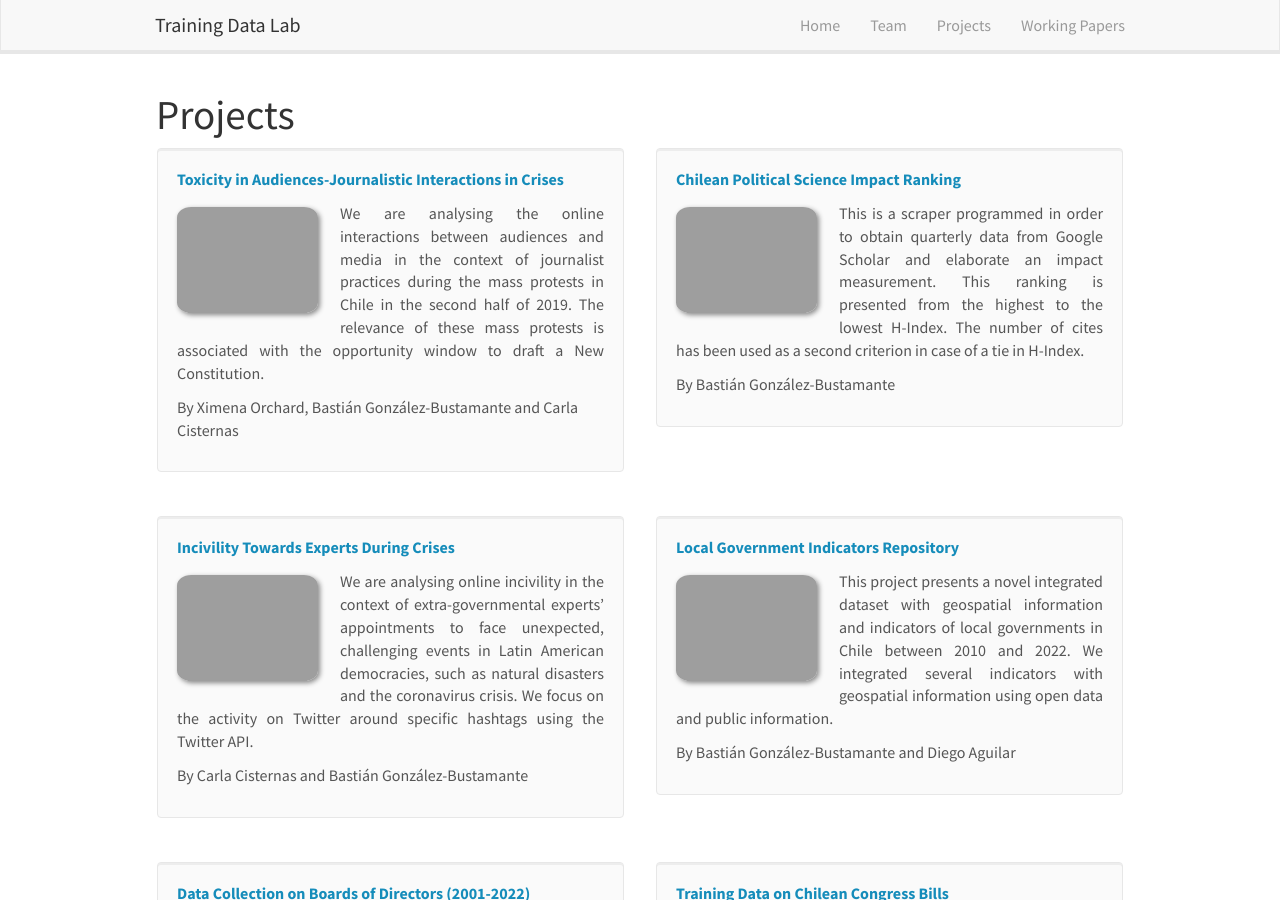
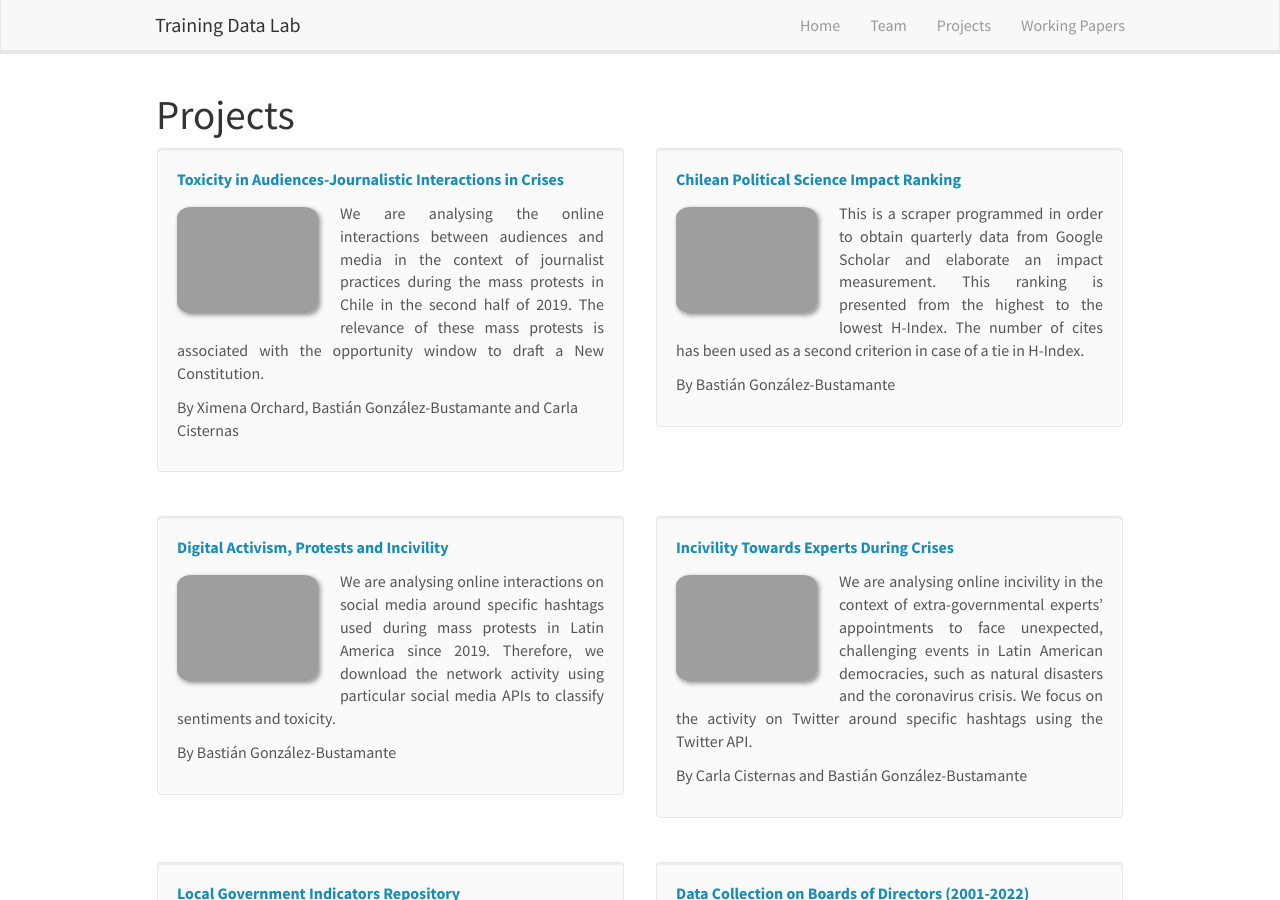
Before and after one commit to training-datalab/old-training-datalab.com, a Jekyll site: the page built from _pages/projects.md, in a window 1280 px wide and 900 px high. Built offline with Jekyll 4.4.1, drawn with Linux system fonts in a browser that asks for light colours; nearby versions of some CDN libraries.

Commit message:
Update projects.yml

```diff
--- a/_data/projects.yml
+++ b/_data/projects.yml
@@ -14,6 +14,16 @@
   authors: Bastián González-Bustamante
   link:
     url: https://training-datalab.com/projects/cps-ranking
+    display: See Project
+  highlight: 1
+  news2:
+
+- title: "Digital Activism, Protests and Incivility"
+  image: digital_protests.png
+  description: We are analysing online interactions on social media around specific hashtags used during mass protests in Latin America since 2019. Therefore, we download the network activity using particular social media APIs to classify sentiments and toxicity.
+  authors: Bastián González-Bustamante
+  link:
+    url: https://training-datalab.com/projects/digital-activism-protests-and-incivility
     display: See Project
   highlight: 1
   news2:
```
